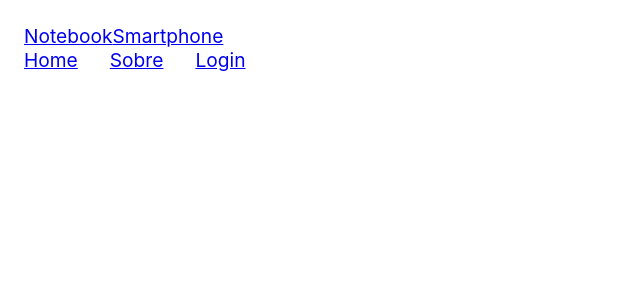
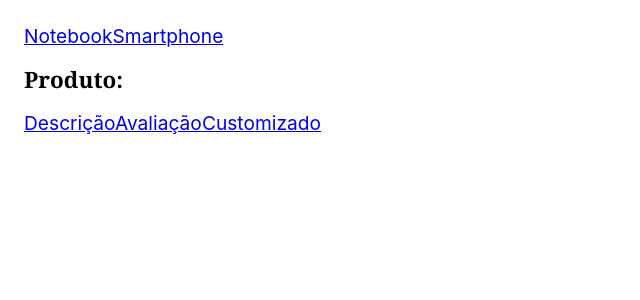
Before and after one commit to Kelvin-Jesus/react-completo, a React (Create React App) app: page / in a window 1280 px wide. Shown: the top 300 px of the page, without its empty margins (0-640 px from the left). Built offline with nearby package versions, Linux system fonts and the light colour scheme.

Commit message:
new-class: 0604-nested-routes

```diff
--- /dev/null
+++ b/src/05-react-router/0604-nested-routes/App.js
@@ -0,0 +1,33 @@
+import React from 'react';
+import { BrowserRouter, Routes, Route } from 'react-router-dom';
+import Home from './Pages/Home';
+import Login from './Pages/Login';
+import Sobre from './Pages/Sobre';
+import Produto from './Pages/Produto';
+import ProdutoAvalicao from './Pages/ProdutoAvaliacao';
+import ProdutoCustomizado from './Pages/ProdutoCustomizado';
+import ProdutoDescricao from './Pages/ProdutoDescricao';
+
+const App = () => {
+
+    return (
+        <BrowserRouter>
+            <Routes>
+                <Route path='/' element={<Home />}/>
+                <Route path='sobre' element={<Sobre />}/>
+                <Route path='login' element={<Login />}/>
+                <Route path='produto/:id' element={<Produto />} >
+
+                    <Route path='' element={<ProdutoDescricao />}></Route>
+                    <Route path='avaliacao' element={<ProdutoAvalicao />}></Route>
+                    <Route path='customizado' element={<ProdutoCustomizado />}></Route>
+
+                </Route>
+                <Route path="*" element={<p>Nada encontrado</p>}></Route>
+            </Routes>
+        </BrowserRouter>
+    );
+
+}
+
+export default App;
--- /dev/null
+++ b/src/05-react-router/0604-nested-routes/Pages/Home.js
@@ -0,0 +1,17 @@
+import React from "react";
+import { NavLink, Link } from "react-router-dom";
+import Header from "../components/Header";
+import Produto from "./Produto";
+
+const Home = () => {
+    return (
+        <section>
+
+            <NavLink to="produto/notebook">Notebook</NavLink>
+            <Link to="produto/smartphone">Smartphone</Link>
+           <Produto />
+        </section>
+    );
+}
+
+export default Home;
--- /dev/null
+++ b/src/05-react-router/0604-nested-routes/Pages/Login.js
@@ -0,0 +1,22 @@
+import React from 'react';
+import { useNavigate } from 'react-router-dom';
+import Header from '../components/Header';
+
+const Login = () => {
+
+    const navigate = useNavigate();
+
+    const handleClick = () => {
+        console.log('fez Login');
+        navigate('/sobre');
+    }
+
+    return (
+        <>
+            <Header />
+            <button onClick={handleClick}>Login</button>
+        </>
+    )
+};
+
+export default Login;
--- /dev/null
+++ b/src/05-react-router/0604-nested-routes/Pages/Produto.js
@@ -0,0 +1,20 @@
+import React from 'react';
+import { useParams, Routes, Route, NavLink, Outlet } from 'react-router-dom';
+
+
+const Produto = () => {
+
+    return (
+        <section>
+            <h1>Produto: {useParams.id}</h1>
+            <nav>
+                <NavLink to="">Descrição</NavLink>
+                <NavLink to="avaliacao">Avaliação</NavLink>
+                <NavLink to="customizado">Customizado</NavLink>
+            </nav>
+            <Outlet />
+        </section>
+    );
+}
+
+export default Produto;
--- /dev/null
+++ b/src/05-react-router/0604-nested-routes/Pages/ProdutoAvaliacao.js
@@ -0,0 +1,11 @@
+import React from 'react';
+
+const ProdutoAvalicao = () => {
+    return (
+        <div>
+            uma avaliacao aqui
+        </div>
+    );
+}
+
+export default ProdutoAvalicao;
--- /dev/null
+++ b/src/05-react-router/0604-nested-routes/Pages/ProdutoCustomizado.js
@@ -0,0 +1,11 @@
+import React from "react";
+
+const ProdutoCustomizado = () => {
+    return (
+        <div>
+            uma custom aqui
+        </div>
+    );
+}
+
+export default ProdutoCustomizado;
--- /dev/null
+++ b/src/05-react-router/0604-nested-routes/Pages/ProdutoDescricao.js
@@ -0,0 +1,13 @@
+import react from "react";
+
+const ProdutoDescricao = () => {
+
+    return (
+        <div>
+            <h2>Produto Descrição</h2>
+        </div>
+    );
+
+}
+
+export default ProdutoDescricao;
--- /dev/null
+++ b/src/05-react-router/0604-nested-routes/Pages/Sobre.js
@@ -0,0 +1,11 @@
+import React from 'react';
+
+const Sobre = () => {
+
+    return (
+        <section>Página sobre aqui</section>
+    );
+
+}
+
+export default Sobre;
--- /dev/null
+++ b/src/05-react-router/0604-nested-routes/components/Header.js
@@ -0,0 +1,24 @@
+import React from 'react';
+import { Link, useLocation } from 'react-router-dom';
+import { NavLink } from 'react-router-dom';
+
+const Header = () => {
+
+    const location = useLocation();
+
+    React.useEffect(() => console.log('mudou de page'), [location])
+
+    return (
+        <header>
+            <nav style={{display: 'flex', gap: '2rem'}}>
+                {/* <Link to="/">Home</Link><Link to="sobre">Sobre</Link> */}
+                <NavLink to="/" end>Home</NavLink>
+                <NavLink to="sobre">Sobre</NavLink>
+                <NavLink to="login">Login</NavLink>
+            </nav>
+        </header>
+    );
+
+}
+
+export default Header;
--- a/src/index.js
+++ b/src/index.js
@@ -1,7 +1,7 @@
 import React from 'react';
 import ReactDOM from 'react-dom';
 import './App.css';
-import App from './05-react-router/0603-useparams/App';
+import App from './05-react-router/0604-nested-routes/App';
 // import App from './App';
 
 ReactDOM.render(
```
